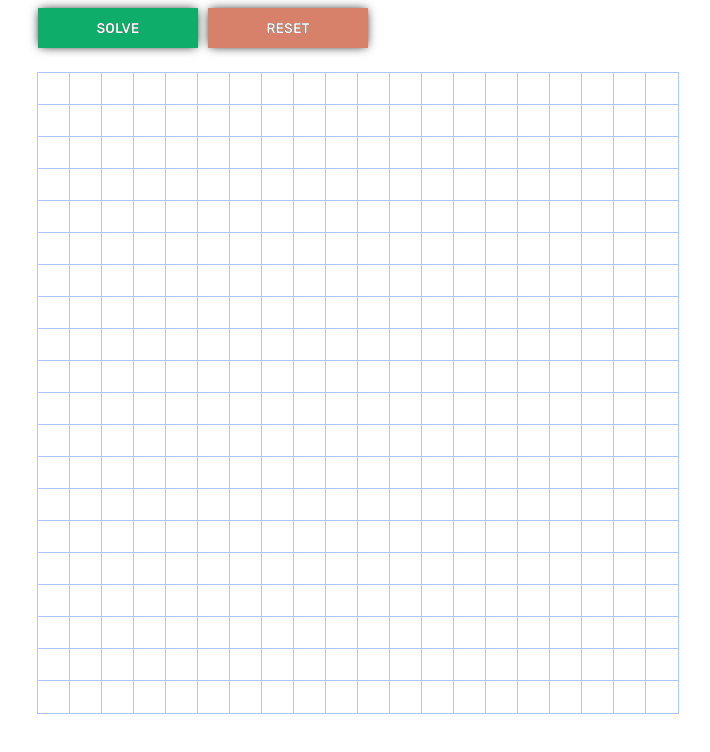
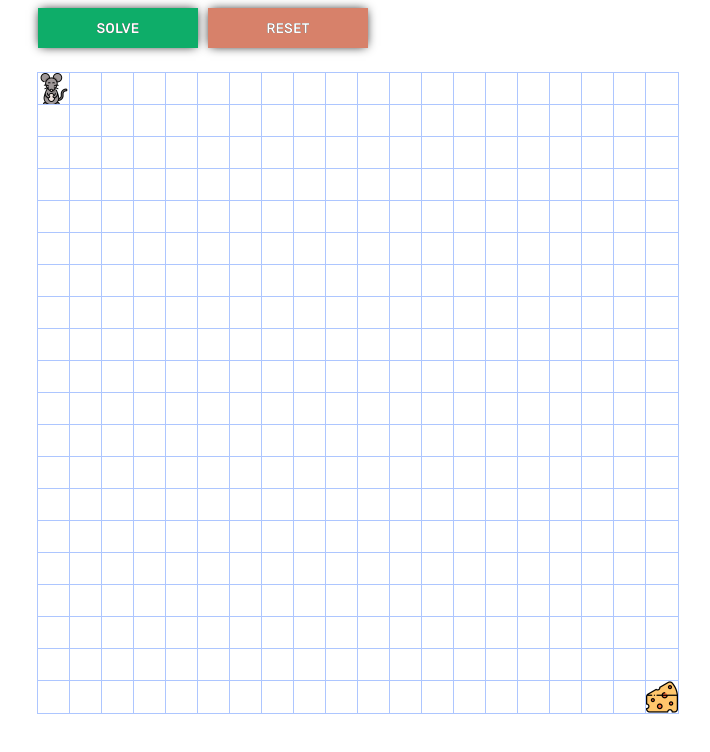
Before and after one commit to jersoroka/rat-in-a-maze-react, a React (Create React App) app: page / in a window 1280 px wide. Shown: the top 752 px of the page, without its empty margins (282-992 px from the left). Built offline with nearby package versions, Linux system fonts and the light colour scheme.

Commit message:
Add rat and cheese

```diff
--- a/src/components/Square.css
+++ b/src/components/Square.css
@@ -115,3 +115,8 @@
     grid-row-end: 5;
     background: var(--purple);
 }
+
+.square-image {
+    width: 100%;
+    height: 100%;
+}
--- a/src/components/Square.js
+++ b/src/components/Square.js
@@ -1,6 +1,8 @@
 import { useContext } from 'react';
 import './Square.css';
 import { GlobalContext } from '../context/GlobalState';
+import rat from '../images/rat.png';
+import cheese from '../images/cheese.png';
 
 export default function Square({square}) {
     const { isMazeWall, isRoute, id, pos} = square;
@@ -89,6 +91,12 @@ export default function Square({square}) {
     function setBlock() {
         if (adjacentRoute === 'square-left-bottom') return leftBottom;
         if (adjacentRoute === 'square-top-right') return topRight;
+        if (pos.row === 0 && pos.column === 0) {
+            return <img src={rat} className='square-image' alt="Rat"/>;
+        }
+        if (pos.row === grid.length - 1 && pos.column === grid.length - 1) {
+            return <img src={cheese} className='square-image' alt='Cheese'/>;
+        }
         return <div className={`${adjacentRoute}`}/>;
     }
 
```
Also changed, not shown: src/images/cheese.png (added), src/images/rat.png (added).
